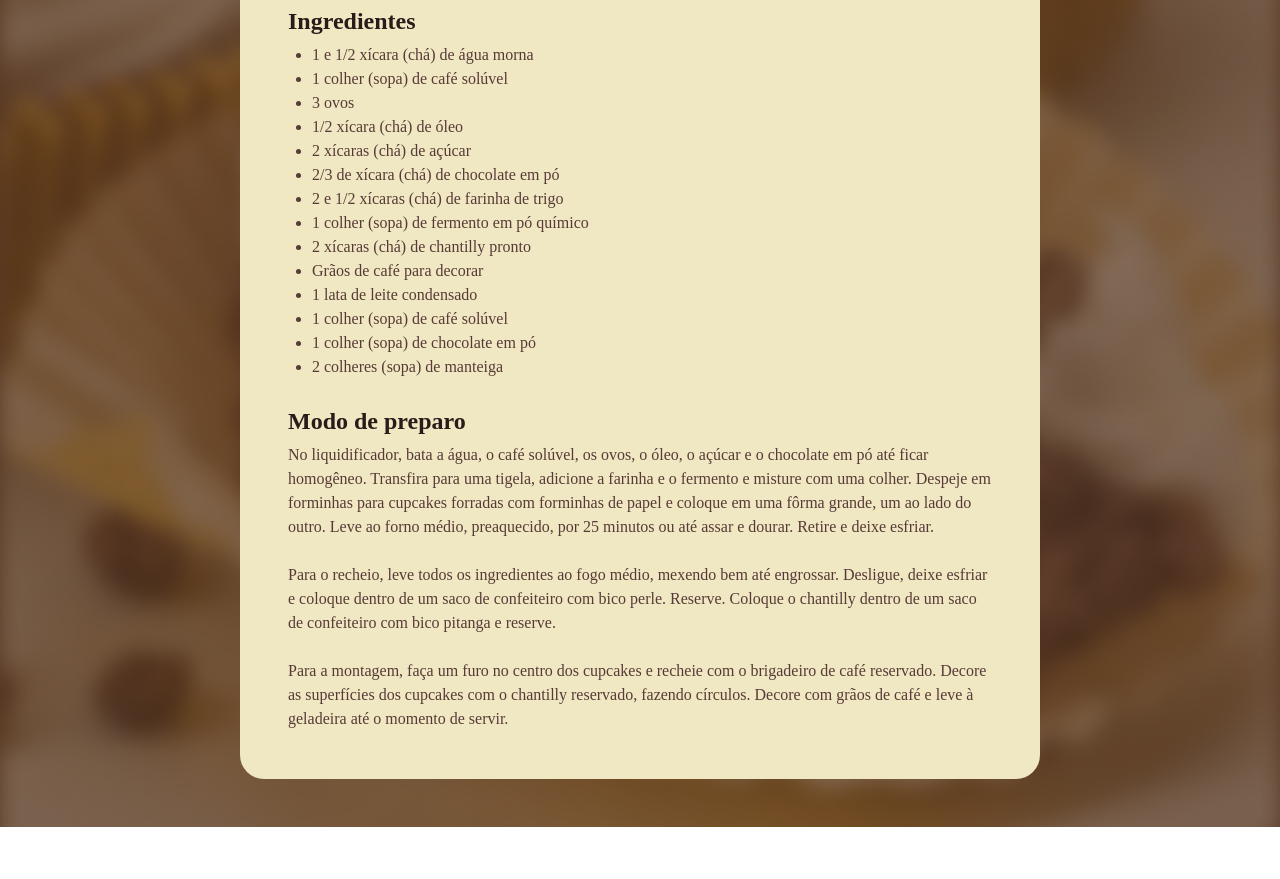
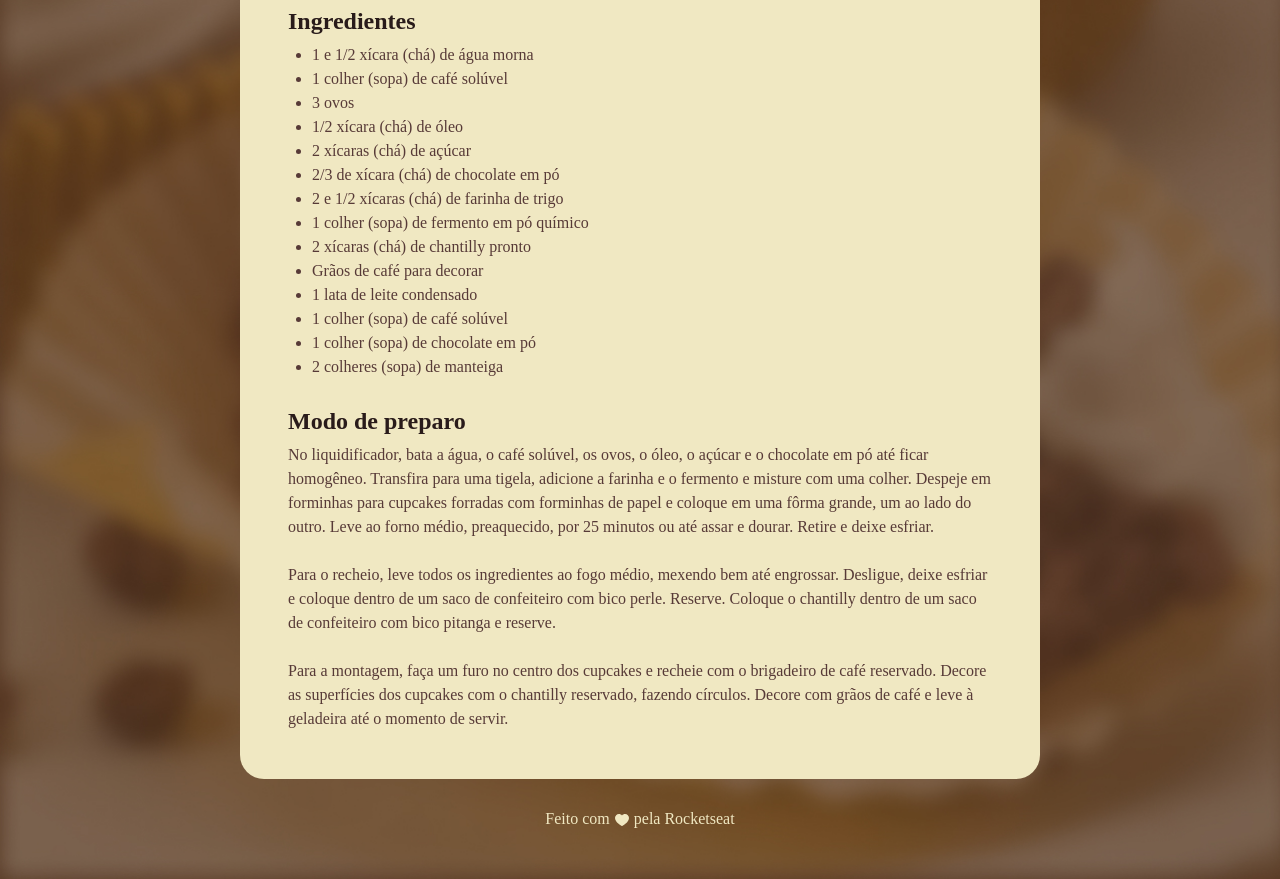
Before and after one commit to dieegomarcelo/projeto_rocketseat, a plain HTML site: page index.html in a window 1280 px wide. Shown: the part 720-1599 px from the top of the page. Before the commit the page ends 1547 px from the top, so only its background shows below. Drawn offline with Linux system fonts and the light colour scheme; a web font is replaced by a local one.

Commit message:
adicionando o footer

```diff
--- a/index.html
+++ b/index.html
@@ -60,5 +60,11 @@
     </main>
   </div>
 
+  <footer>
+    Feito com
+    <img src="assets/heart.svg" alt="Pequeno coracao 2d">
+     pela Rocketseat
+  </footer>
+
 </body>
 </html>
--- a/style.css
+++ b/style.css
@@ -21,9 +21,8 @@ body {
   padding: 24px;
   background-color: #F0E8C2;
   border-radius: 24px;
-  margin: 48px auto;
-
-}
+  margin: 48px auto 28px;
+  }
 
 img {
   border-radius: 16px;
@@ -59,3 +58,13 @@ h1, h2 {
 ul{
   padding-left: 24px;
 }
+
+footer {
+  color: #F0E8C2;
+  text-align: center;
+  padding-bottom: 48px;
+}
+
+footer img {
+  vertical-align: middle;
+}
```
Also changed, not shown: assets/heart.svg (added).
